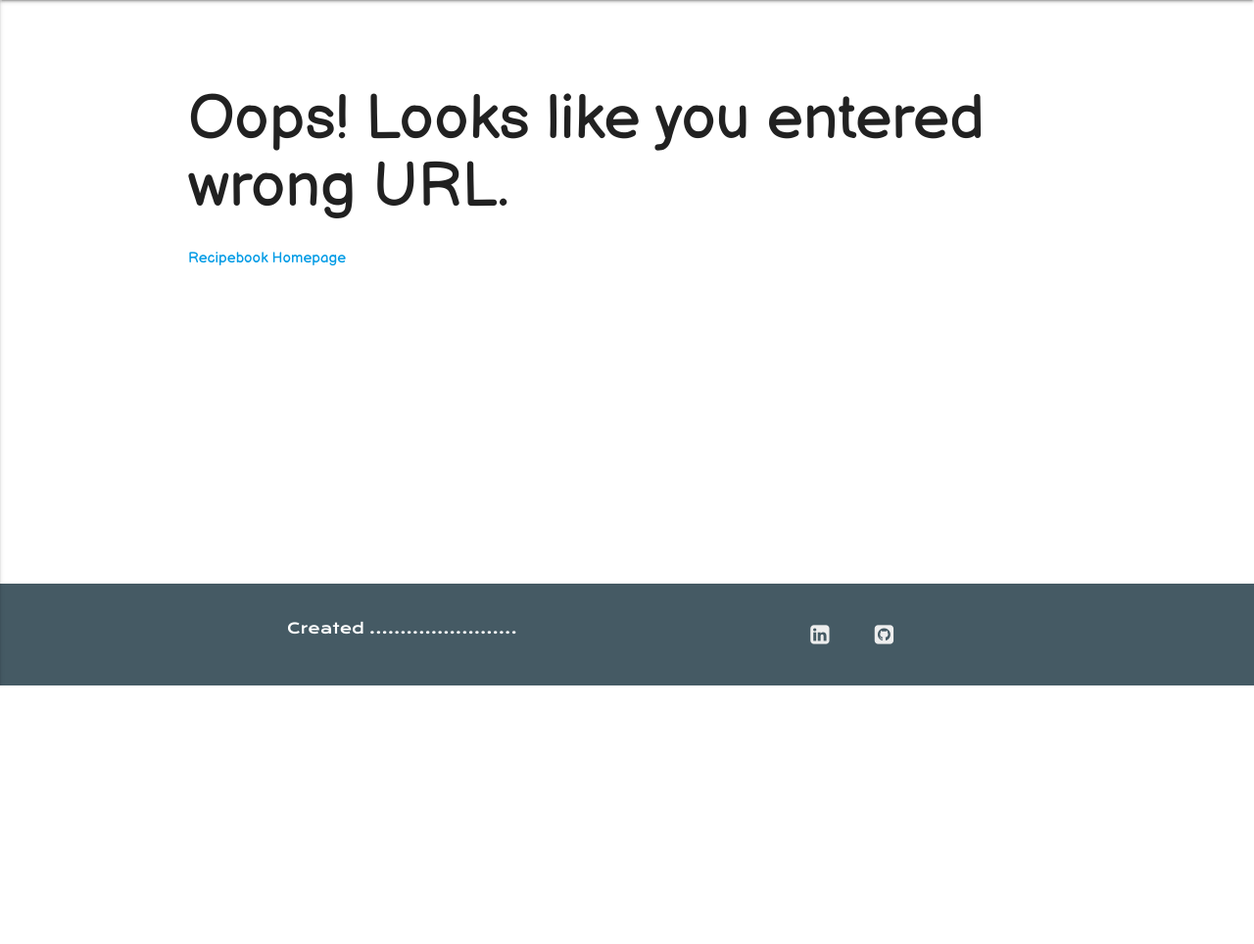
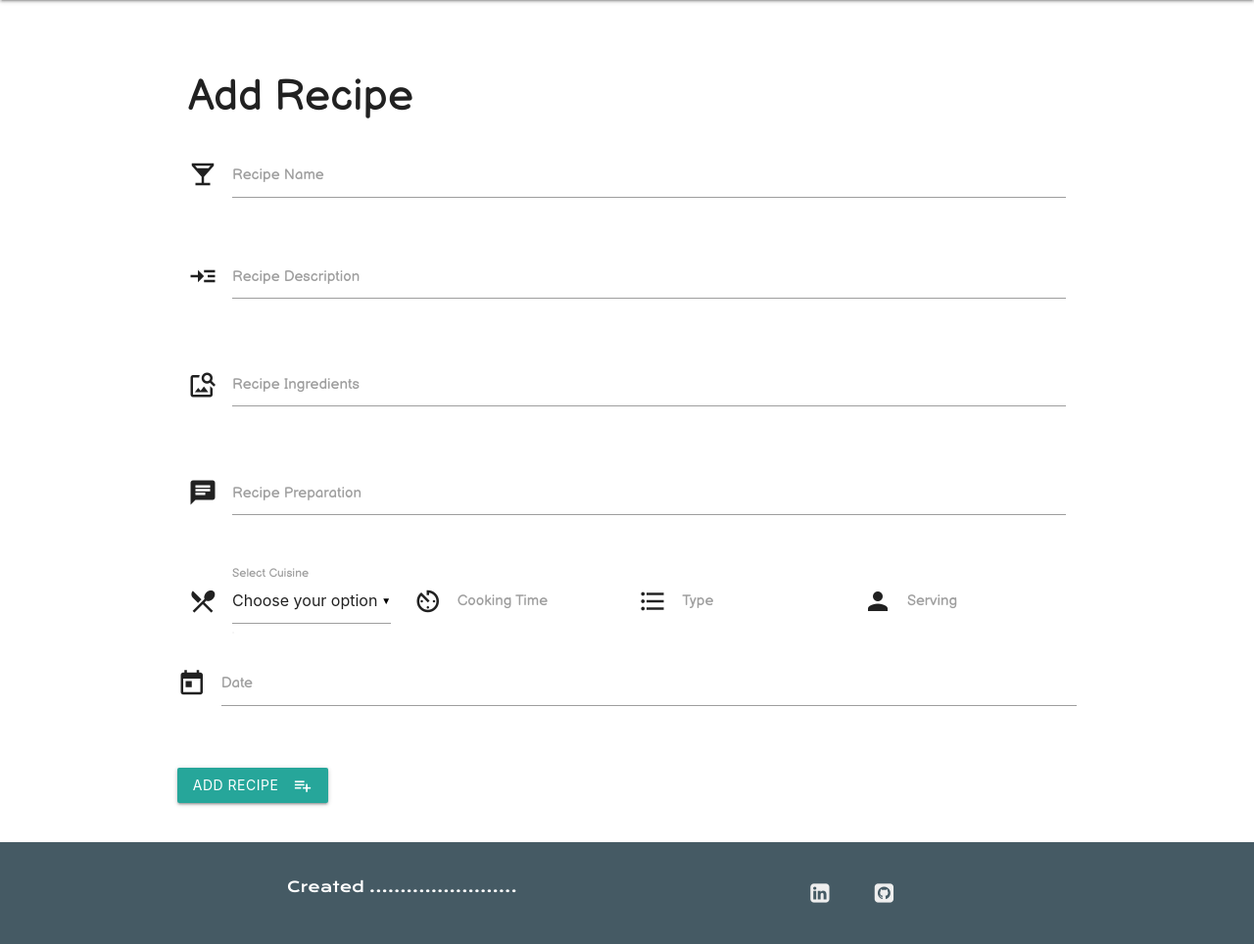
Before and after one commit to asifdanishyar/DCD_Milestone_Project, a Flask app: page /add_recipe in a window 1280 px wide. Shown: the part 100-1064 px from the top of the page at 98% size. Before the commit the page ends 800 px from the top, so only its background shows below. Run offline with Flask 2, Linux system fonts and the light colour scheme; data that the repository does not hold is empty; some libraries are stand-ins or nearby versions.

```diff
--- a/templates/addrecipe.html
+++ b/templates/addrecipe.html
@@ -1,8 +1,116 @@
-  <!DOCTYPE html>
+<!DOCTYPE html>
 {% extends 'base.html' %} {% block content %}
-<!--This message will be displayed to the user on broken url-->
-<h1 class="balsamiq">Oops! Looks like you entered wrong URL.</h1>
-<!--Following link will take user to the home page-->
-<a class="balsamiq" href="{{ url_for('index_recipe') }}">Recipebook Homepage</a>
+<h3 class="balsamiq">Add Recipe</h3>
+<!--Add recipe form-->
+<div class="row">
+    <form action="{{ url_for('insert_recipe') }}" method="POST" class="col s12 balsamiq">
+        <div class="row">
+            <div class="input-field col s12">
+                <i class="material-icons prefix">local_bar</i>
+                <input id="recipe_name" name="recipe_name" type="text" class="validate" minlength="1" maxlength="60" required />
+                <label for="recipe_name">Recipe Name</label>
+            </div>
+        </div>
 
+        <div class="row">
+            <div class="input-field col s12">
+                <i class="material-icons prefix">read_more</i>
+                <textarea name="recipe_description" id="recipe_description" type="text" class="materialize-textarea" minlength="10" maxlength="500" required></textarea>
+                <label for="recipe_description">Recipe Description</label>
+            </div>
+        </div>
+        <div class="row">
+            <div class="input-field col s12">
+                <i class="material-icons prefix">image_search</i>
+                <textarea name="recipe_ingredients" id="recipe_ingredients" type="text" class="materialize-textarea" minlength="1" maxlength="1000" required></textarea>
+                <label for="recipe_ingredients">Recipe Ingredients</label>
+            </div>
+        </div>
+        <div class="row">
+            <div class="input-field col s12">
+                <i class="material-icons prefix">chat</i>
+                <textarea name="recipe_preparation" id="recipe_preparation" type="text" class="materialize-textarea" minlength="10" maxlength="1500" required></textarea>
+                <label for="recipe_preparation">Recipe Preparation</label>
+            </div>
+        </div>
+        <div class="row">
+            <div class="input-field col s12 m6 l3">
+                <i class="material-icons prefix">local_dining</i>
+                <select class="recipe_cuisine" id="recipe_cuisine" name="recipe_cuisine" required>
+                    <option value="" disabled selected>Choose your option </option>
+                             <option value="American">American</option>
+
+                    <option value="American">American</option>
+
+                    <option value="Asian">Asian</option>
+
+                    <option value="Europe">Europe</option>
+
+                    <option value="Indian">Indian</option>
+                    <!--Add for loop to iterate over cuisine list to render them in the select input form-->
+                    {% for cuisine in cuisines %}
+                    <option value="{{cuisine.recipe_cuisine}}">{{cuisine.recipe_cuisine}}</option>
+                    {% endfor %}
+                </select>
+                <label>Select Cuisine</label>
+            </div>
+
+            <div class="input-field col s12 m6 l3">
+                <i class="material-icons prefix">av_timer</i>
+                <select id="cooking_time" name="cooking_time" required>
+                    <option value="" disabled selected>Choose your option</option>
+                    <!--Add for loop to iterate over cooktime list to render them in the select input form-->
+                    {% for time in cooktime %}
+                    <option value="{{time.cooking_time}}">{{time.cooking_time}}</option>
+                    {% endfor %}
+                </select>
+                <label>Cooking Time</label>
+            </div>
+
+            <div class="input-field col s12 m6 l3">
+                <i class="material-icons prefix">format_list_bulleted</i>
+                <select id="recipe_type" name="recipe_type" required>
+                    <option value="" disabled selected>Choose your option</option>
+                    <!--Add for loop to iterate over recipe type list to render them in the select input form-->
+                    {% for rtype in recipetype %}
+                    <option value="{{rtype.recipe_type}}">{{rtype.recipe_type}}</option>
+                    {% endfor %}
+                </select>
+                <label>Type</label>
+            </div>
+
+            <div class="input-field col s12 m6 l3">
+                <i class="material-icons prefix">person</i>
+                <select id="recipe_serving" name="recipe_serving" required>
+                    <option value="" disabled selected>Choose your option</option>
+                    <!--Add for loop to iterate over serving list to render them in the select input form-->
+                    {% for serve in serving %}
+                    <option value="{{serve.recipe_serving}}">{{serve.recipe_serving}}</option>
+                    {% endfor %}
+                </select>
+                <label>Serving</label>
+            </div>
+            <div class="row">
+                <div class="input-field col s12" id="matfix">
+                    <i class="material-icons prefix">today</i>
+                    <input id="recipe_date" name="recipe_date" type="text" class="datepicker" required />
+                    <label for="recipe_date">Date</label>
+                </div>
+            </div>
+        </div>
+        <div class="row">
+            <button class="btn waves-effect waves-light" type="submit" name="action">
+                Add Recipe
+                <i class="material-icons right">playlist_add</i>
+            </button>
+        </div>
+    </form>
+</div>
+<!--Added underneath code here to avoid "Cannot read property addEventListener error" shown in console-->
+<script>
+        // Added following code as there is bug in Materialize for datepicker source - Task Manager application tutorial
+        document.getElementById("matfix").addEventListener("click", function (e) {
+            e.stopPropagation();
+            });
+</script>
 {% endblock %}
```
